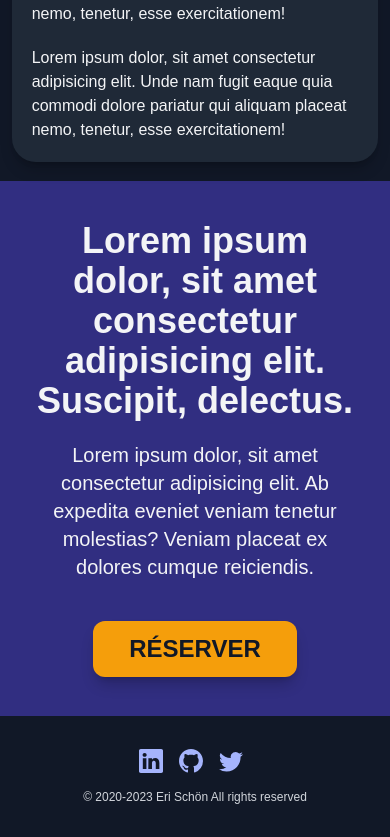
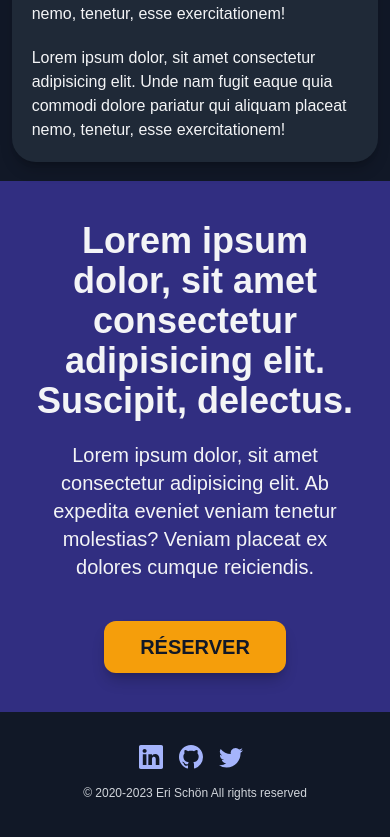
Before and after one commit to erischon/the-dizalch-project, a Next.js app: page / in a window 390 px wide. Shown: the part 4640-5477 px from the top of the page. Built offline with nearby package versions, Linux system fonts and the light colour scheme.

Commit message:
Update CtaSection.tsx

```diff
--- a/src/components/public/sections/CtaSection.tsx
+++ b/src/components/public/sections/CtaSection.tsx
@@ -23,7 +23,7 @@ export default function CtaSection() {
         </div>
 
         <div className="flex justify-center items-center md:w-1/3">
-          <button className="text-2xl font-semibold py-3 px-9 rounded-xl shadow-lg shadow-black/20 bg-amber-500 text-gray-900 uppercase">
+          <button className="text-xl md:text-2xl font-semibold py-3 px-9 rounded-xl shadow-lg shadow-black/20 bg-amber-500 text-gray-900 uppercase">
             Réserver
           </button>
         </div>
```
